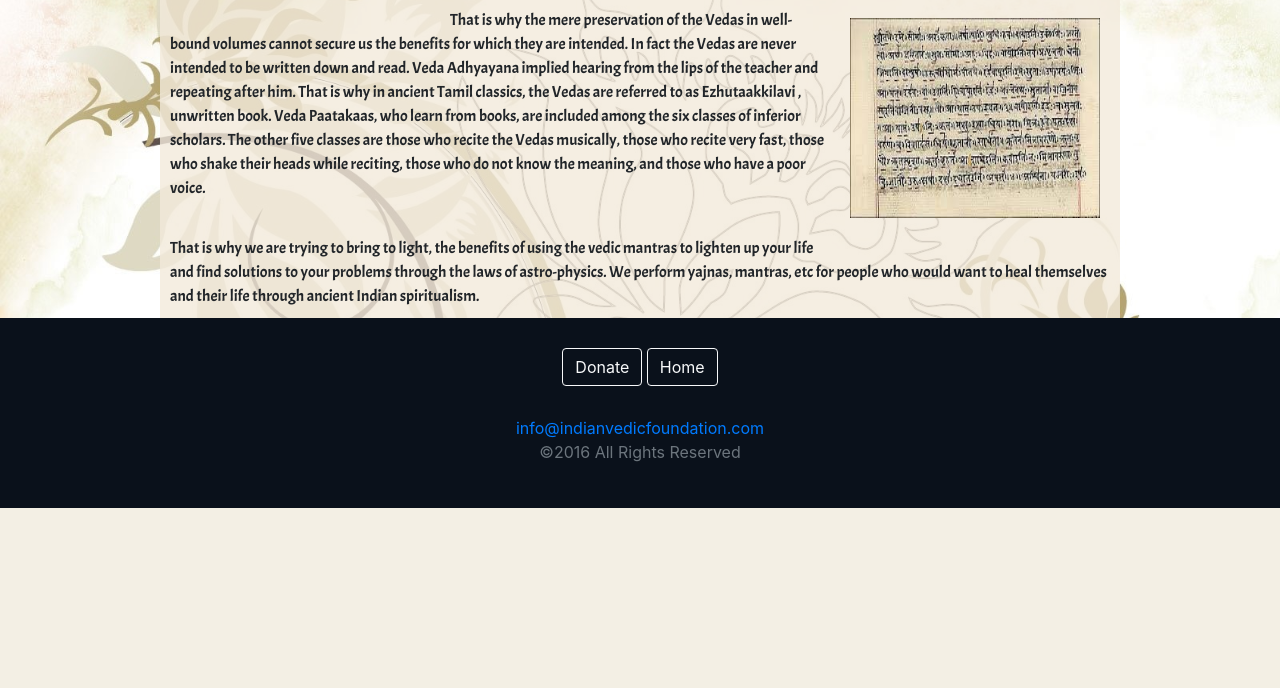
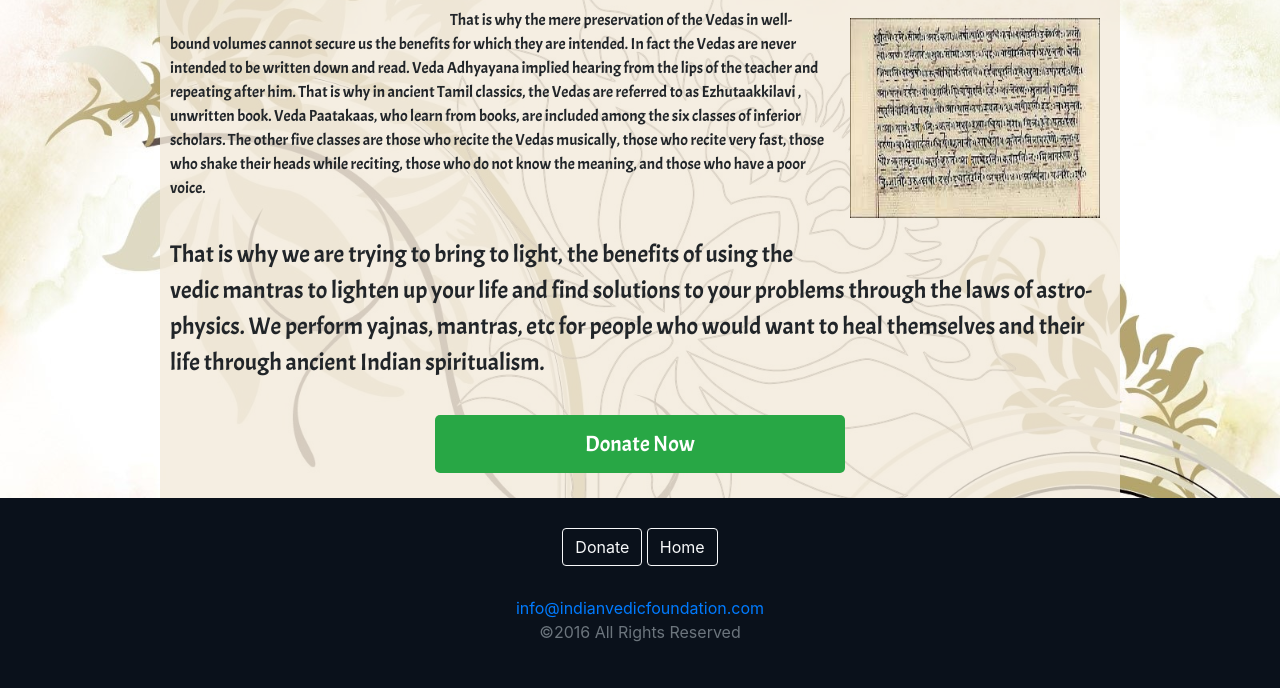
Before and after one commit to sonali-yadav/astro-website, a Django app: page /aboutus/ in a window 1280 px wide. Shown: the part 1294-1982 px from the top of the page. Before the commit the page ends 1802 px from the top, so only its background shows below. Run offline with Django 3.2, Linux system fonts and the light colour scheme; some libraries are stand-ins or nearby versions.

Commit message:
Few Changes to CSS

```diff
--- a/home/static/css/aboutus.css
+++ b/home/static/css/aboutus.css
@@ -7,6 +7,7 @@
     background-color: rgba(243,234,219,0.8);
     width:75%;
     margin: auto;
+    padding-bottom:20px;
 }
 .card_img2 {
     height: 200px;
--- a/home/static/css/faq.css
+++ b/home/static/css/faq.css
@@ -1,7 +1,7 @@
 .faq_div {
     background: rgba(243,234,219,0.8) url('../images/abstract.jpg') fixed no-repeat;
 	background-size: cover;
-	padding-top: 40px;
+	padding: 40px 0 20px 0;
 }
 .question_div {
     border: 1px solid rgba(0,0,0,0.3);
--- a/home/templates/home/aboutus.html
+++ b/home/templates/home/aboutus.html
@@ -50,10 +50,13 @@
             who shake their heads while reciting, those who do not know the meaning, and those who have a
             poor voice.</p>
         </div>
-        <p style="margin-bottom:0;">That is why we are trying to bring to light, the benefits of using the vedic mantras to
+        <p style="font-size: 1.5em;">That is why we are trying to bring to light, the benefits of using the vedic mantras to
             lighten up your life and find solutions to your problems through the laws of astro-physics.
             We perform yajnas, mantras, etc for people who would want to heal themselves and their life
             through ancient Indian spiritualism.</p>
+        <div class="button_div" style="margin-bottom:0;">
+            <a href="#" class="donate_button">Donate Now</a>
+        </div>
     </div>
 </div>
 {% endblock %}
```
